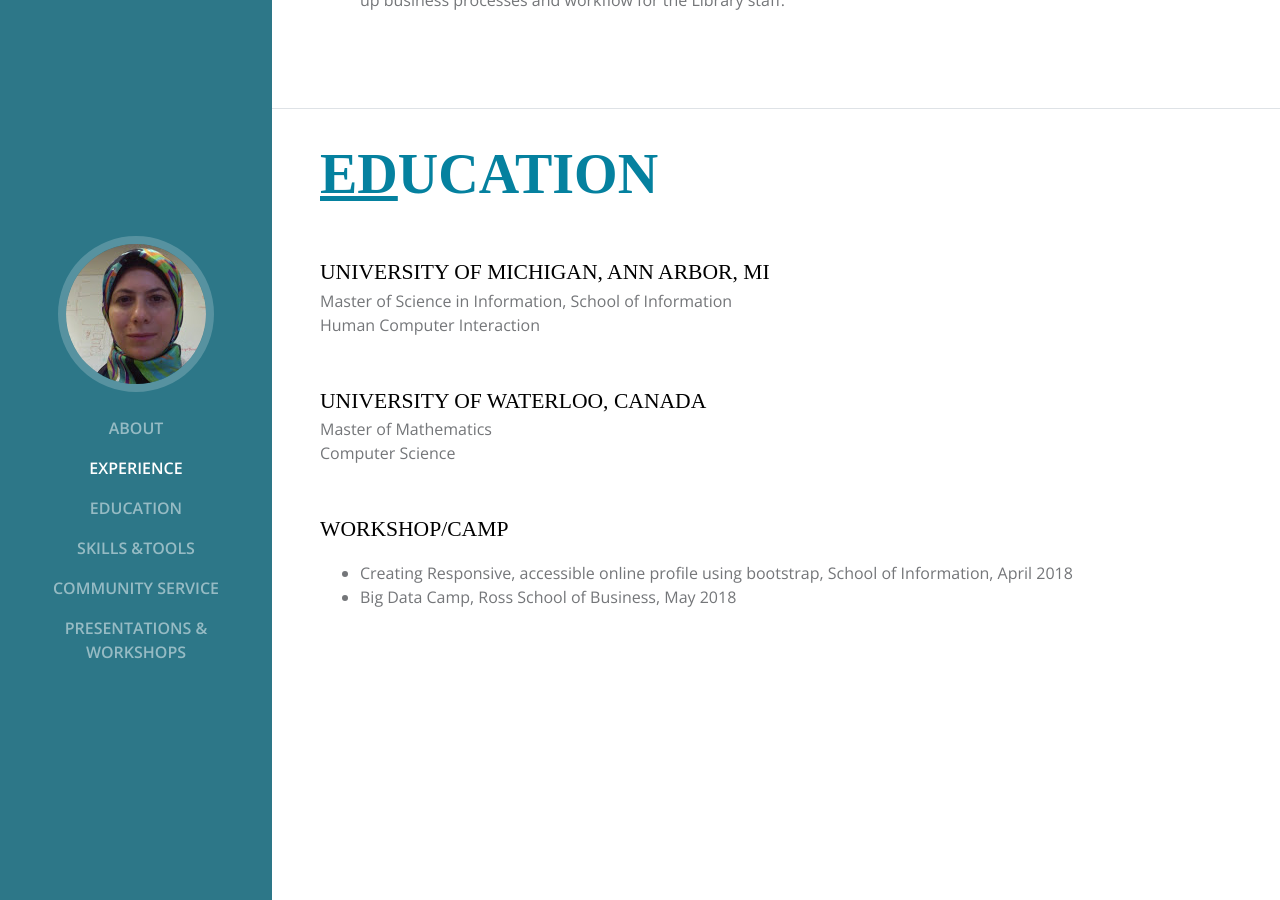
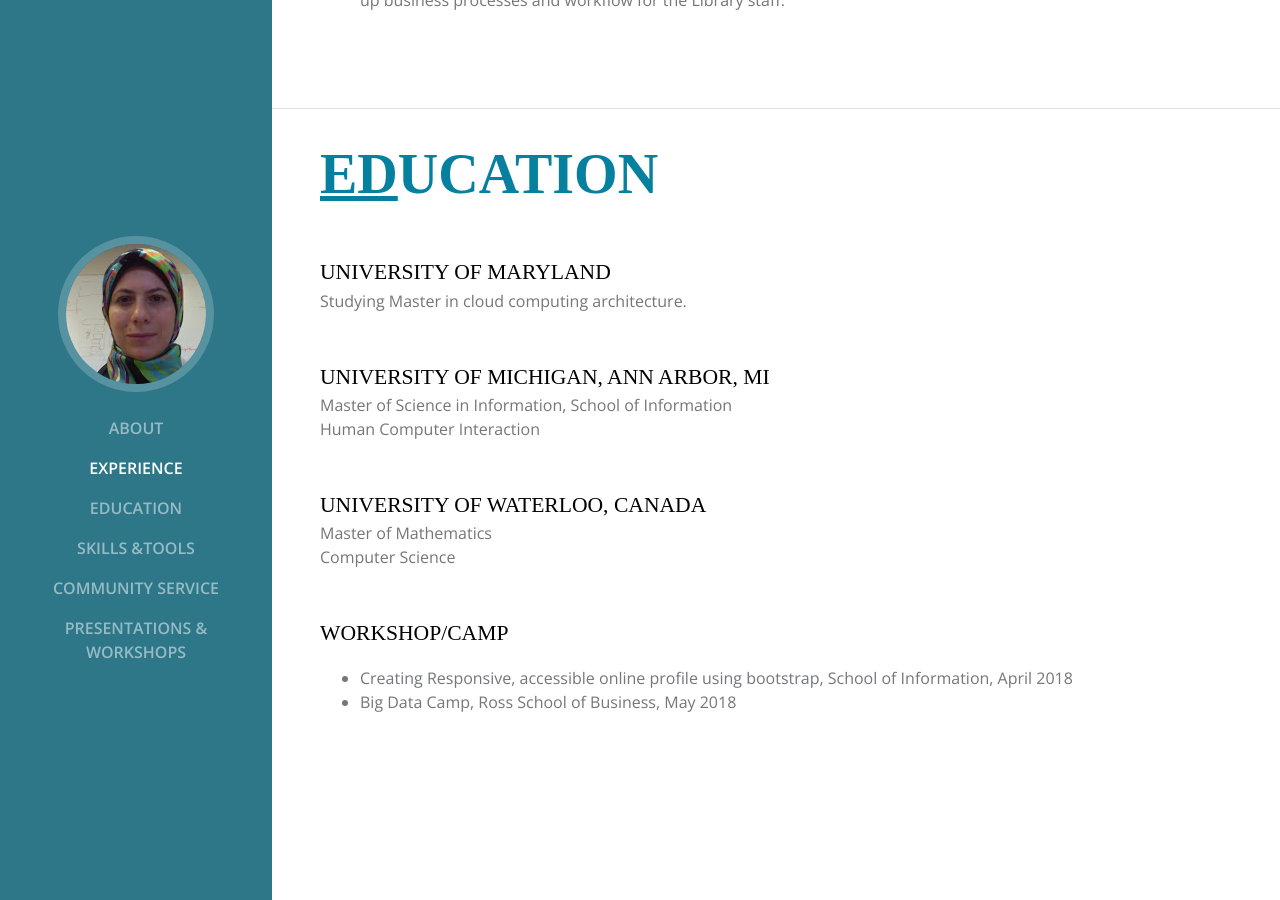
Before and after one commit to nancymou/nancymou.github.io, a Jekyll site: the page index.html, which Jekyll copies as it is, in a window 1280 px wide and 900 px high, scrolled down 2152 px. Built offline with Jekyll 4.4.1, drawn with Linux system fonts in a browser that asks for light colours; some web fonts are replaced.

Commit message:
Update index.html

```diff
--- a/index.html
+++ b/index.html
@@ -181,6 +181,12 @@
       <section class="resume-section p-3 p-lg-5 d-flex flex-column" id="education">
 
           <h2 class="mb-5"><span class = "underline-first-letter">Ed</span>ucation</h2>
+          <div class="resume-item d-flex flex-column flex-md-row mb-5">
+            <div class="resume-content mr-auto">
+                <div class="subheading">University of Maryland</div>
+                <div>Studying Master in cloud computing architecture.</div>
+            </div>
+          </div>
 
           <div class="resume-item d-flex flex-column flex-md-row mb-5">
             <div class="resume-content mr-auto">
```
